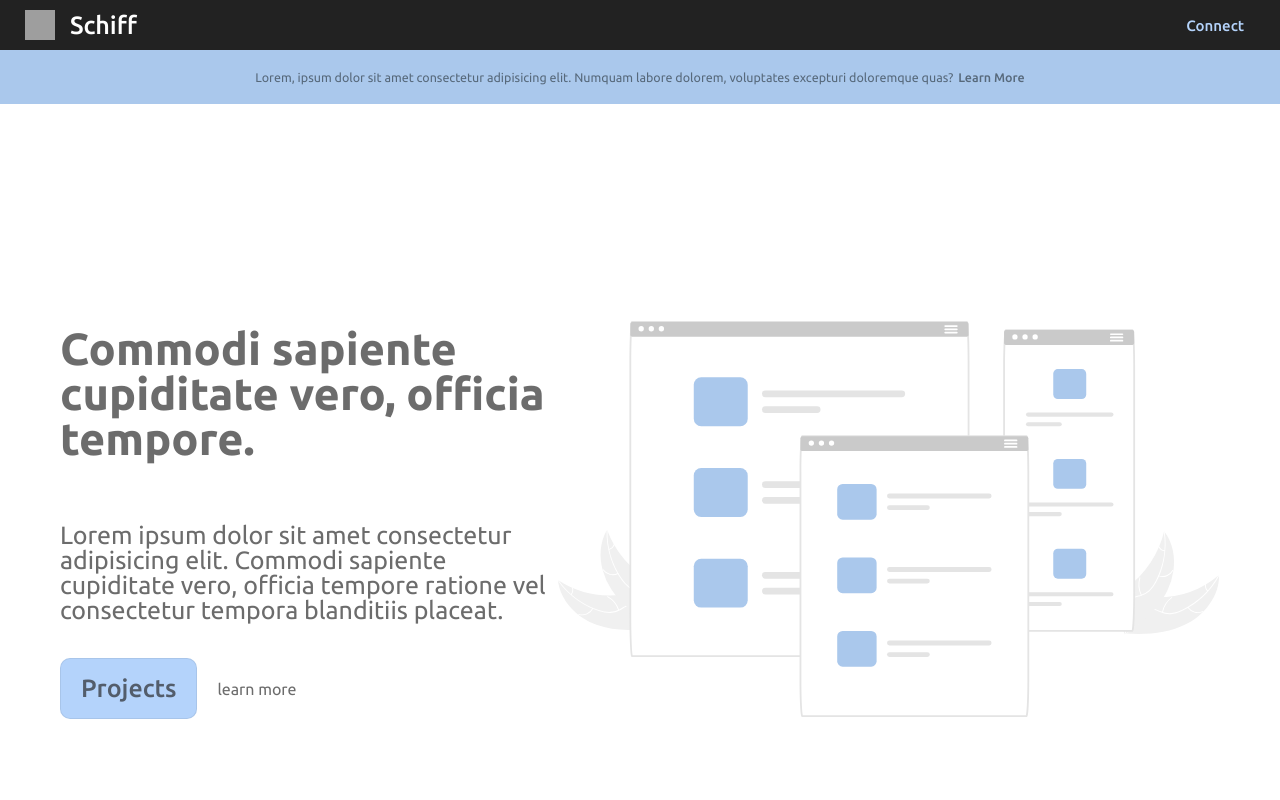
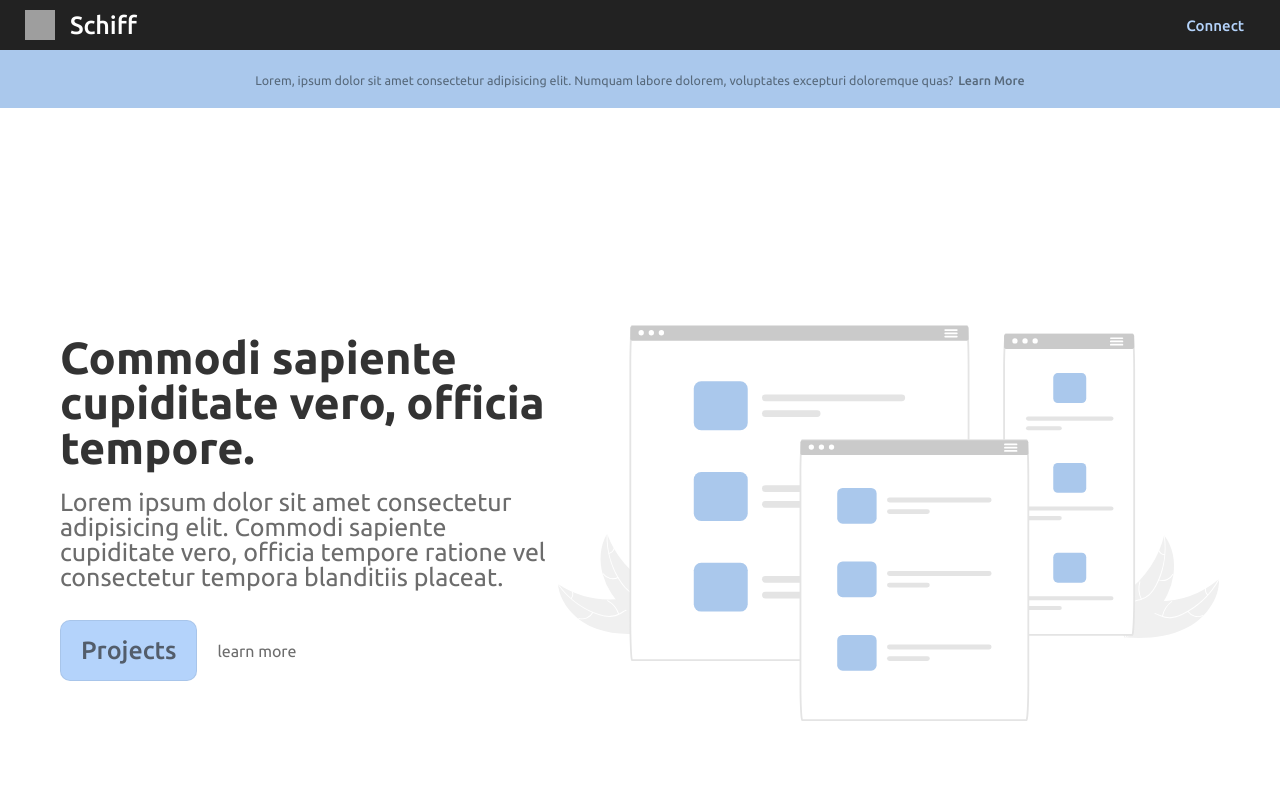
Before and after one commit to DylanSchiff/phuggit-proto, a React (Create React App) app: page / in a window 1280 px wide. Shown: the top 800 px of the page. Built offline with nearby package versions, Linux system fonts and the light colour scheme; grey boxes are pictures that could not be loaded.

Commit message:
refactor span

```diff
--- a/src/App.jsx
+++ b/src/App.jsx
@@ -11,6 +11,7 @@ import { useContext, useState } from "react";
 // import Pop from "./components/pop/pop.component";
 import { PopContext } from "./components/pop/pop.context";
 // import { POPS } from "./components/pop/POPDATA";
+import PageSpan from "./components/page-span.component";
 
 const AppContainer = styled.div`
     min-height: 100vh;
@@ -68,19 +69,6 @@ const NavLogoHeadingContainer = styled.div`
         display: none;
     }
 `;
-const NavLogoHeading = styled.span`
-    color: var(--white-001);
-    font-size: 25px;
-    font-weight: 500;
-    line-height: 30px;
-    max-height: 30px;
-    user-select: none;
-    cursor: pointer;
-    @media only screen and (max-width: 600px) {
-        font-size: 20px;
-    }
-`;
-
 const NavButton = styled.div`
     cursor: pointer;
     outline: none;
@@ -115,8 +103,6 @@ const AppNotificationBanner = styled.div`
 `;
 const AppNotification = styled.span`
     color: var(--accent-004);
-    font-size: 12.5px;
-    user-select: none;
 `;
 const AppNotificationLink = styled.a`
     margin-left: 5px;
@@ -172,62 +158,15 @@ const SplashHeadingContainer = styled.div`
         justify-content: center;
     }
 `;
-const SplashHeading = styled.h2`
-    height: fit-content;
-    font-size: 45px;
-    line-height: 45px;
-    font-weight: 600;
-    user-select: none;
-    @media only screen and (max-width: 1000px) {
-        max-width: 275px;
-        font-size: 30px;
-        line-height: 30px;
-        font-weight: 600;
-    }
-    @media only screen and (max-width: 600px) {
-        max-width: 100%;
-        max-width: 275px;
-        font-size: 35px;
-        line-height: 35px;
-        font-weight: 600;
-        text-align: center;
-    }
-    @media only screen and (max-width: 200px) {
-        font-size: 30px;
-        line-height: 30px;
-        font-weight: 600;
-        text-align: center;
-    }
-`;
 const SplashSummaryContainer = styled.div`
+    flex: 1;
+    padding: 20px 0;
     @media only screen and (max-width: 600px) {
         flex: 1;
         width: 100%;
         display: flex;
         justify-content: center;
-    }
-`;
-const SplashSummary = styled.p`
-    flex: 1;
-    font-size: 25px;
-    line-height: 25px;
-    font-weight: 400;
-    user-select: none;
-    @media only screen and (max-width: 1000px) {
-        font-size: 22.5px;
-        line-height: 22.5px;
-        font-weight: 400;
-        max-width: 80%;
-    }
-    @media only screen and (max-width: 600px) {
-        max-width: 100%;
-        padding: 0 40px;
-        font-size: 20px;
-        line-height: 20px;
-        text-align: center;
-    }
-    @media only screen and (max-width: 300px) {
-        padding: 0;
+        align-items: center;
     }
 `;
 
@@ -334,25 +273,6 @@ const AppCardsContainer = styled.div`
         padding: 25px;
     }
 `;
-const CardsHeading = styled.span`
-    font-size: 35px;
-    line-height: 35px;
-    font-weight: 600;
-    user-select: none;
-    padding: 30px 20px;
-
-    @media only screen and (max-width: 1000px) {
-        font-size: 30px;
-        line-height: 30px;
-        font-weight: 600;
-    }
-    @media only screen and (max-width: 600px) {
-        font-size: 25px;
-        line-height: 25px;
-        font-weight: 600;
-        text-align: center;
-    }
-`;
 const AllCards = styled.div`
     flex: 1;
     width: 100%;
@@ -427,20 +347,6 @@ const CardHeadingContainer = styled.div`
     align-items: center;
     justify-content: center;
 `;
-const CardHeading = styled.span`
-    font-size: 35px;
-    font-weight: 500;
-`;
-const CardSubheading = styled.span`
-    margin: 20px 0;
-    text-align: center;
-    line-height: 25px;
-    font-size: 17.5px;
-    @media only screen and (max-width: 600px) {
-        font-size: 15px;
-    }
-`;
-
 const CardTagsButtonFlipper = styled.div`
     width: 100%;
     display: flex;
@@ -501,13 +407,6 @@ const CardTagImage = styled.img`
     width: 25px;
 `;
 const CardTagHeadingContainer = styled.div``;
-const CardTagHeading = styled.span`
-    font-weight: 400;
-    font-size: 17.5px;
-    @media only screen and (max-width: 600px) {
-        font-size: 15px;
-    }
-`;
 //////////////////////////////////////////////////////////////////////
 //////////////////////////////////////////////////////////////////////
 
@@ -569,19 +468,19 @@ const ContactBox = styled.div`
     justify-content: center;
     background-color: var(--main-002);
 `;
-const ContactHeading = styled.span`
-    font-size: 35px;
-    font-weight: 500;
-    padding: 10px 0;
-    color: var(--accent-001);
-`;
-const ContactSubheading = styled.span`
-    font-size: 15px;
-    font-weight: 400;
-    padding: 10px 0;
-    text-align: center;
-    color: var(--white-003);
-`;
+// const ContactHeading = styled.span`
+//     font-size: 35px;
+//     font-weight: 500;
+//     padding: 10px 0;
+//     color: var(--accent-001);
+// `;
+// const ContactSubheading = styled.span`
+//     font-size: 15px;
+//     font-weight: 400;
+//     padding: 10px 0;
+//     text-align: center;
+//     color: var(--white-003);
+// `;
 
 const ContactButton = styled.a`
     margin-top: 30px;
@@ -729,7 +628,16 @@ const App = () => {
                         <NavLogoImage src="https://www.svgrepo.com/show/233196/smile.svg" />
                     </NavLogoImageContainer>
                     <NavLogoHeadingContainer>
-                        <NavLogoHeading>Schiff</NavLogoHeading>
+                        <PageSpan
+                            color="var(--white-001)"
+                            fontsize="25px"
+                            fontweight="500"
+                            lineheight="30px"
+                            maxheight="30px"
+                            cursor="pointer"
+                            fontsizesix="20px"
+                            spantext="Schiff"
+                        />
                     </NavLogoHeadingContainer>
                 </NavLogoContainer>
                 <NavButton>Connect</NavButton>
@@ -738,27 +646,62 @@ const App = () => {
             <AppContainer>
                 <AppNotificationBanner>
                     <AppNotification>
-                        Lorem, ipsum dolor sit amet consectetur adipisicing
-                        elit. Numquam labore dolorem, voluptates excepturi
-                        doloremque quas?
-                        <AppNotificationLink>Learn More</AppNotificationLink>
+                        <PageSpan
+                            color="var(--accent-004)"
+                            fontsize="12.5px"
+                            spantext="Lorem, ipsum dolor sit amet consectetur adipisicing elit. Numquam labore dolorem, voluptates excepturi doloremque quas?"
+                        />
+                        <AppNotificationLink>
+                            <PageSpan
+                                color="var(--accent-004)"
+                                fontsize="12.5px"
+                                spantext="Learn More"
+                            />
+                        </AppNotificationLink>
                     </AppNotification>
                 </AppNotificationBanner>
                 <AppSplash>
                     <SplashDetails>
                         <SplashHeadingContainer>
-                            <SplashHeading>
-                                Commodi sapiente cupiditate vero, officia
-                                tempore.
-                            </SplashHeading>
+                            <PageSpan
+                                color="var(--main-003)"
+                                maxheight="fit-content"
+                                fontsize="45px"
+                                lineheight="45px"
+                                fontweight="600"
+                                maxwidthone="275px"
+                                fontsizeone="30px"
+                                lineheightone="30px"
+                                fontweightone="600"
+                                maxwidthsix="275px"
+                                fontsizesix="35px"
+                                lineheightsix="35px"
+                                fontweightsix="600"
+                                textalignsix="center"
+                                fontsizetwo="30px"
+                                lineheighttwo="30px"
+                                fontweighttwo="600"
+                                textaligntwo="center"
+                                spantext="Commodi sapiente cupiditate vero, officia tempore."
+                            />
                         </SplashHeadingContainer>
                         <SplashSummaryContainer>
-                            <SplashSummary>
-                                Lorem ipsum dolor sit amet consectetur
-                                adipisicing elit. Commodi sapiente cupiditate
-                                vero, officia tempore ratione vel consectetur
-                                tempora blanditiis placeat.
-                            </SplashSummary>
+                            <PageSpan
+                                fontsize="25px"
+                                lineheight="25px"
+                                fontweight="400"
+                                fontsizeone="22.5px"
+                                lineheightone="22.5px"
+                                fontweightone="400"
+                                maxwidthone="80%"
+                                maxwidthsix="100%"
+                                paddingsix="0 40px"
+                                fontsizesix="20px"
+                                lineheightsix="20px"
+                                textalignsix="center"
+                                paddingtwo="0"
+                                spantext=" Lorem ipsum dolor sit amet consectetur adipisicing elit. Commodi sapiente cupiditate vero, officia tempore ratione vel consectetur tempora blanditiis placeat."
+                            />
                         </SplashSummaryContainer>
                         <SplashButtonsContainer>
                             <FirstSplashButton>Projects</FirstSplashButton>
@@ -770,10 +713,20 @@ const App = () => {
                     </SplashImageContainer>
                 </AppSplash>
                 <AppCardsContainer>
-                    <CardsHeading>
-                        Officia tempore ratione vel consectetur tempora
-                        blanditiis placeat.
-                    </CardsHeading>
+                    <PageSpan
+                        fontsize="35px"
+                        lineheight="35px"
+                        fontweight="600"
+                        padding="30px 20px"
+                        fontsizeone="30px"
+                        lineheightone="30px"
+                        fontweightone="600"
+                        fontsizesix="25px"
+                        lineheightsix="25px"
+                        fontweightsix="600"
+                        textalignsix="center"
+                        spantext="Officia tempore ratione vel consectetur tempora blanditiis placeat."
+                    />
                     <AllCards>
                         {cards.map((card) => {
                             const {
@@ -790,10 +743,19 @@ const App = () => {
                                         <CardImage src={imageUrl} />
                                     </CardImageContainer>
                                     <CardHeadingContainer>
-                                        <CardHeading>{heading}</CardHeading>
-                                        <CardSubheading>
-                                            {subheading}
-                                        </CardSubheading>
+                                        <PageSpan
+                                            fontsize="35px"
+                                            fontweight="500"
+                                            spantext={heading}
+                                        />
+                                        <PageSpan
+                                            margin="20px 0"
+                                            textalign="center"
+                                            lineheight="25px"
+                                            fontsize="17.5px"
+                                            fontsizesix="15px"
+                                            spantext={subheading}
+                                        />
                                     </CardHeadingContainer>
                                     <CardTagsButtonFlipper>
                                         <CardButtonContainer>
@@ -816,9 +778,14 @@ const App = () => {
                                                             />
                                                         </CardTagImageContainer>
                                                         <CardTagHeadingContainer>
-                                                            <CardTagHeading>
-                                                                {heading}
-                                                            </CardTagHeading>
+                                                            <PageSpan
+                                                                fontweight="400"
+                                                                fontsize="17.5px"
+                                                                fontsizesix="15px"
+                                                                spantext={
+                                                                    heading
+                                                                }
+                                                            />
                                                         </CardTagHeadingContainer>
                                                     </CardTag>
                                                 );
@@ -841,12 +808,24 @@ const App = () => {
                             All Projects
                         </AdditionalProjectsButton>
                     </AdditionalProjectsContainer>
+                    {/* used libs/tools */}
                     <ContactBox>
-                        <ContactHeading>Capiente</ContactHeading>
-                        <ContactSubheading>
-                            Lorem ipsum dolor sit amet consectetur adipisicing
-                            elit.
-                        </ContactSubheading>
+                        <PageSpan
+                            fontsize="35px"
+                            fontweight="500"
+                            padding="10px 0"
+                            color="var(--accent-001)"
+                            spantext="Capiente"
+                        />
+                        <PageSpan
+                            fontsize="15px"
+                            fontweight="400"
+                            padding="10px 0"
+                            textalign="center"
+                            color="var(--white-003)"
+                            spantext="Lorem ipsum dolor sit amet consectetur adipisicing elit."
+                        />
+
                         <PopTray />
                         <ContactButton
                             key="handle"
--- /dev/null
+++ b/src/components/AAAAAA.component.jsx
@@ -0,0 +1,6 @@
+import styled from "styled-components";
+const AAAAAAAContainer = styled.div``;
+const AAAAAAA = () => {
+    return <AAAAAAAContainer>AAAAAAA</AAAAAAAContainer>;
+};
+export default AAAAAAA;
--- /dev/null
+++ b/src/components/page-span.component.jsx
@@ -0,0 +1,130 @@
+import styled from "styled-components";
+const PageSpanContainer = styled.span`
+    font-size: ${({ fontsize }) => fontsize};
+    line-height: ${({ lineheight }) => lineheight};
+    font-weight: ${({ fontweight }) => fontweight};
+    user-select: none;
+    padding: ${({ padding }) => padding};
+    margin: ${({ margin }) => margin};
+    text-align: ${({ textalign }) => textalign};
+    min-height: ${({ minheight }) => minheight};
+    max-height: ${({ maxheight }) => maxheight};
+    cursor: ${({ cursor }) => cursor};
+    color: ${({ color }) => color};
+
+    @media only screen and (max-width: 1000px) {
+        max-width: ${({ maxwidthone }) => maxwidthone};
+        font-size: ${({ fontsizeone }) => fontsizeone};
+        line-height: ${({ lineheightone }) => lineheightone};
+        font-weight: ${({ fontweightone }) => fontweightone};
+        padding: ${({ paddingone }) => paddingone};
+        margin: ${({ marginone }) => marginone};
+        text-align: ${({ textalignone }) => textalignone};
+        min-height: ${({ minheightone }) => minheightone};
+        max-height: ${({ maxheightone }) => maxheightone};
+        cursor: ${({ cursorone }) => cursorone};
+        color: ${({ colorone }) => colorone};
+    }
+    @media only screen and (max-width: 600px) {
+        font-size: ${({ fontsizesix }) => fontsizesix};
+        line-height: ${({ lineheightsix }) => lineheightsix};
+        font-weight: ${({ fontweightsix }) => fontweightsix};
+        padding: ${({ paddingsix }) => paddingsix};
+        margin: ${({ marginsix }) => marginsix};
+        text-align: ${({ textalignsix }) => textalignsix};
+        min-height: ${({ minheightsix }) => minheightsix};
+        max-height: ${({ maxheightsix }) => maxheightsix};
+        cursor: ${({ cursorsix }) => cursorsix};
+        color: ${({ colorsix }) => colorsix};
+    }
+    @media only screen and (max-width: 200px) {
+        padding: ${({ paddingtwo }) => paddingtwo};
+        font-size: ${({ fontsizetwo }) => fontsizetwo};
+        line-height: ${({ lineheighttwo }) => lineheighttwo};
+        font-weight: ${({ fontweighttwo }) => fontweighttwo};
+        text-align: ${({ textaligntwo }) => textaligntwo};
+    }
+`;
+const PageSpan = ({
+    spantext,
+    fontsize,
+    lineheight,
+    fontweight,
+    padding,
+    margin,
+    textalign,
+    minheight,
+    maxheight,
+    color,
+    cursor,
+    fontsizeone,
+    lineheightone,
+    fontweightone,
+    paddingone,
+    marginone,
+    textalignone,
+    minheightone,
+    maxheightone,
+    maxwidthone,
+    colorone,
+    cursorone,
+    fontsizesix,
+    lineheightsix,
+    fontweightsix,
+    paddingsix,
+    marginsix,
+    textalignsix,
+    minheightsix,
+    maxheightsix,
+    colorsix,
+    cursorsix,
+    fontsizetwo,
+    lineheighttwo,
+    fontweighttwo,
+    textaligntwo,
+    paddingtwo,
+}) => {
+    return (
+        <PageSpanContainer
+            cursor={cursor}
+            fontsize={fontsize}
+            fontweight={fontweight}
+            lineheight={lineheight}
+            padding={padding}
+            margin={margin}
+            textalign={textalign}
+            minheight={minheight}
+            maxheight={maxheight}
+            color={color}
+            fontsizeone={fontsizeone}
+            lineheightone={lineheightone}
+            fontweightone={fontweightone}
+            paddingone={paddingone}
+            marginone={marginone}
+            textalignone={textalignone}
+            minheightone={minheightone}
+            maxheightone={maxheightone}
+            maxwidthone={maxwidthone}
+            colorone={colorone}
+            cursorone={cursorone}
+            fontsizesix={fontsizesix}
+            lineheightsix={lineheightsix}
+            fontweightsix={fontweightsix}
+            paddingsix={paddingsix}
+            marginsix={marginsix}
+            textalignsix={textalignsix}
+            minheightsix={minheightsix}
+            maxheightsix={maxheightsix}
+            colorsix={colorsix}
+            cursorsix={cursorsix}
+            fontsizetwo={fontsizetwo}
+            lineheighttwo={lineheighttwo}
+            fontweighttwo={fontweighttwo}
+            textaligntwo={textaligntwo}
+            paddingtwo={paddingtwo}
+        >
+            {spantext}
+        </PageSpanContainer>
+    );
+};
+export default PageSpan;
```
